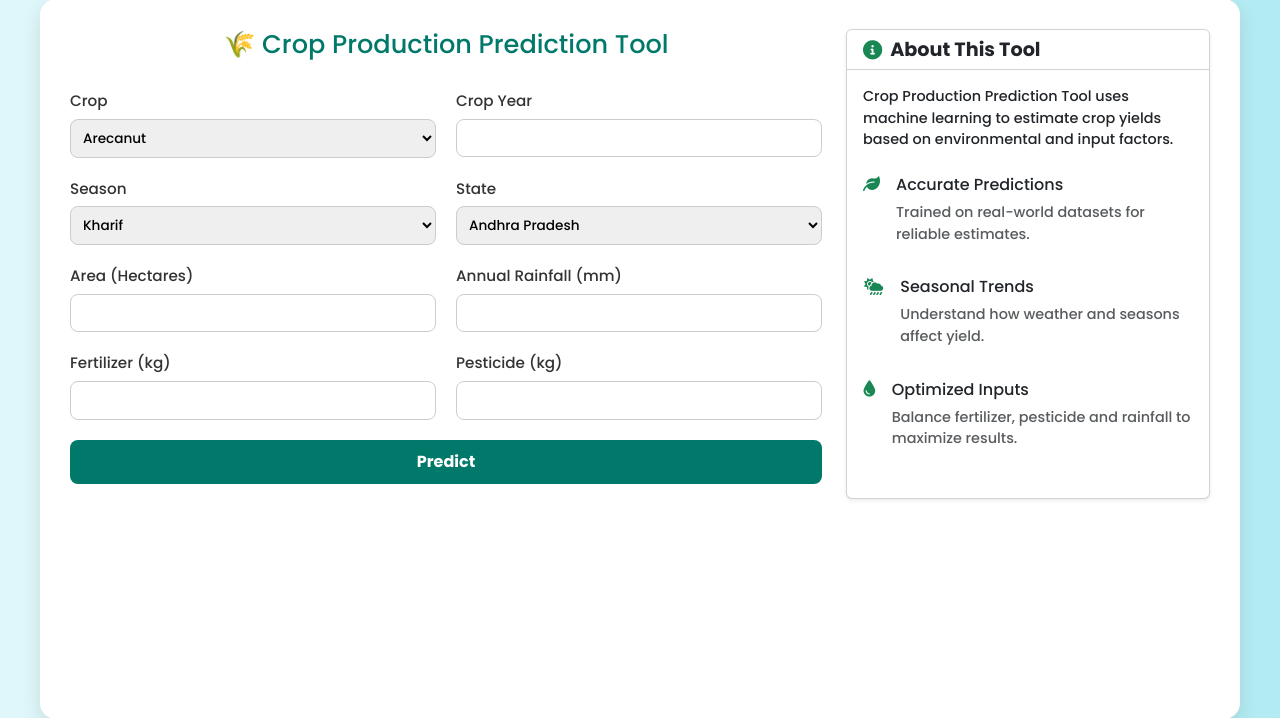
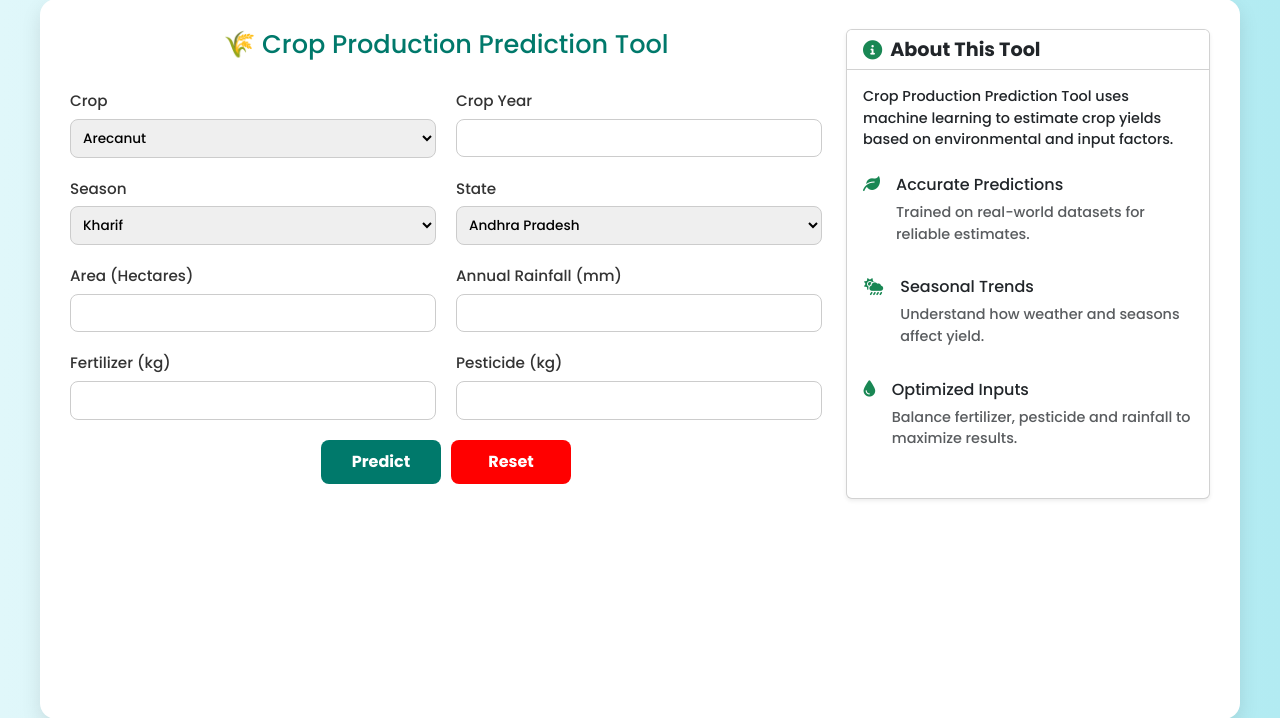
Before and after one commit to UtkarshRai14/Crop_Production_Prediction, a Flask app: page / in a window 1280 px wide. Shown: the part 41-759 px from the top of the page. Run offline with Flask 3, Linux system fonts and the light colour scheme; parts of the project's set-up code (start-up, migrations or seed data) failed here and were passed over.

Commit message:
made chnages to the app.py and index.html

```diff
--- a/app.py
+++ b/app.py
@@ -10,14 +10,21 @@ app.secret_key = 'your_secret_key_here'
 with open('catboost_model.pkl', 'rb') as f:
     model = pickle.load(f)
 
+# Dummy options – replace with your actual values
+crops = ['Wheat', 'Rice', 'Maize', 'Barley']
+states = ['Maharashtra', 'Punjab', 'Karnataka', 'Bihar']
+seasons = ['Kharif', 'Rabi', 'Summer', 'Winter', 'Whole Year']
+
 @app.route('/', methods=['GET', 'POST'])
 def index():
     prediction = None
     warning = None
+    form_data = None
 
     if request.method == 'POST':
         try:
-            area = float(request.form['Area'])
+            area_input = request.form['Area']
+            area = float(area_input)
 
             if area == 0:
                 prediction = 0
@@ -35,19 +42,32 @@ def index():
 
                 input_df = pd.DataFrame([data])
                 pred_log = model.predict(input_df)[0]
-                print(pred_log)
                 prediction = round(np.expm1(pred_log), 2)
 
-                # Optional: Warn if output is negative or suspiciously low
                 if prediction <= 0:
-                    warning = "The prediction seems unrealistic based on the input values. Please try with different inputs."
+                    warning = (
+                        "⚠️ The predicted yield is zero or negative. "
+                        "This usually means the inputs may not be realistic. "
+                        "Please double-check and try again."
+                    )
+
+            form_data = request.form
 
         except Exception as e:
             print("Prediction Error:", e)
             prediction = None
-            warning = "Something went wrong. Please check your input values."
+            warning = "⚠️ Something went wrong. Please check your input values."
+            form_data = request.form
 
-    return render_template('index.html', prediction=prediction, warning=warning)
+    return render_template(
+        'index.html',
+        prediction=prediction,
+        warning=warning,
+        form_data=form_data,
+        crops=crops,
+        states=states,
+        seasons=seasons
+    )
 
 if __name__ == '__main__':
     app.run(debug=True)
--- a/templates/index.html
+++ b/templates/index.html
@@ -42,6 +42,22 @@
       font-size: 0.85rem;
     }
 
+    .fade-in {
+      animation: fadeIn 1s ease-in-out;
+      opacity: 1;
+    }
+
+    @keyframes fadeIn {
+      from {
+        opacity: 0;
+        transform: translateY(20px);
+      }
+      to {
+        opacity: 1;
+        transform: translateY(0);
+      }
+    }
+
     h2 {
       text-align: center;
       color: #00796b;
@@ -71,9 +87,7 @@
     }
 
     button {
-      grid-column: span 2;
       padding: 10px;
-      background: #00796b;
       color: white;
       border: none;
       border-radius: 8px;
@@ -82,8 +96,29 @@
       cursor: pointer;
     }
 
-    button:hover {
+    button[type="submit"] {
+      background: #00796b;
+      width: 120px;
+    }
+
+    button[type="submit"]:hover {
       background: #004d40;
+    }
+
+    button[type="reset"] {
+      background: red;
+      width: 120px;
+    }
+
+    button[type="reset"]:hover {
+      background: darkred;
+    }
+
+    .button-group {
+      grid-column: span 2;
+      display: flex;
+      justify-content: center;
+      gap: 10px;
     }
 
     .result {
@@ -136,12 +171,53 @@
   </style>
 
   <script>
-    // Loading animation
+    // Loading animation + fade-in
     window.onload = function () {
-      document.getElementById("loader").style.display = "none";
-    };
+    const hasVisited = sessionStorage.getItem("hasVisited");
+
+    if (!hasVisited) {
+      document.querySelector(".container-custom").classList.add("fade-in");
+      sessionStorage.setItem("hasVisited", "true");
+    }
+
+    document.getElementById("loader").style.display = "none";
+  };
   </script>
 </head>
+
+<script>
+  document.addEventListener('DOMContentLoaded', function () {
+    function resetForm() {
+      const form = document.getElementById("prediction-form");
+      if (form) {
+        form.reset();
+      }
+
+      const predictionContainer = document.getElementById("prediction-container");
+      if (predictionContainer) {
+        predictionContainer.innerHTML = "";
+      }
+
+      window.location.href = window.location.pathname;
+    }
+
+    if (performance.getEntriesByType("navigation")[0].type === "reload") {
+      const form = document.getElementById("prediction-form");
+      if (form) {
+        form.reset();
+      }
+    }
+
+    const resetButton = document.querySelector('button[type="reset"]');
+    if (resetButton) {
+      resetButton.addEventListener('click', function (event) {
+        event.preventDefault();
+        resetForm();
+      });
+    }
+  });
+</script>
+
 <body>
 
 <div id="loader">
@@ -152,10 +228,9 @@
 
 <div class="container-custom">
   <div class="row g-4">
-    <!-- Form Section -->
     <div class="col-lg-8">
       <h2>🌾 Crop Production Prediction Tool</h2>
-      <form method="post">
+      <form method="post" id="prediction-form">
         <div>
           <label for="Crop">Crop</label>
           <select name="Crop" id="Crop" required>
@@ -208,7 +283,10 @@
           <input type="number" step="0.01" name="Pesticide" id="Pesticide" required value="{{ request.form.get('Pesticide', '') }}">
         </div>
 
-        <button type="submit">Predict</button>
+        <div class="button-group">
+          <button type="submit">Predict</button>
+          <button type="reset">Reset</button>
+        </div>
 
         {% if prediction is not none %}
           {% if prediction <= 0 %}
@@ -230,7 +308,6 @@
       </form>
     </div>
 
-    <!-- Info Box -->
     <div class="col-lg-4">
       <div class="card shadow-sm h-100">
         <div class="card-header bg-white">
```
Also changed, not shown: 1 other file.
